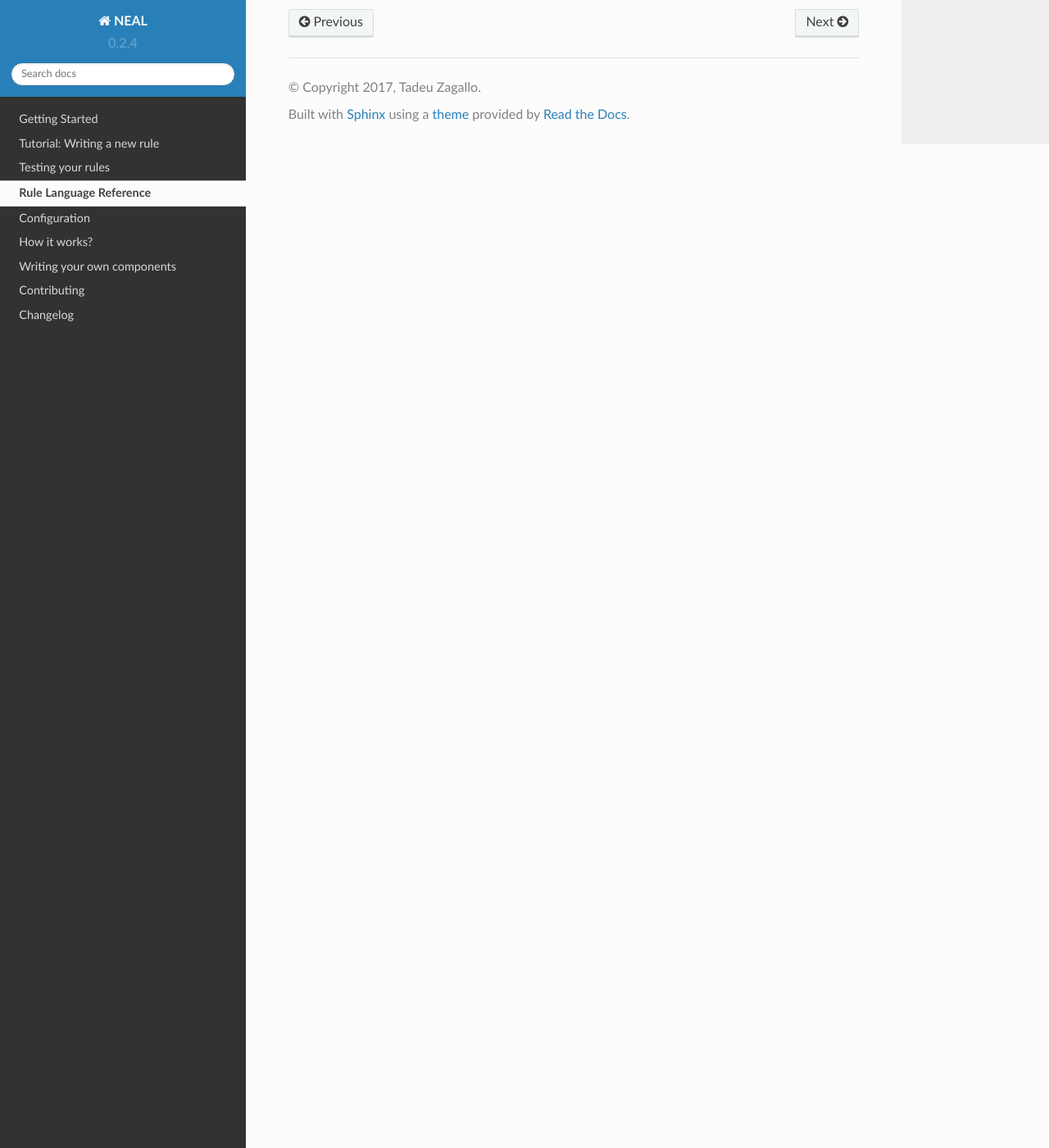
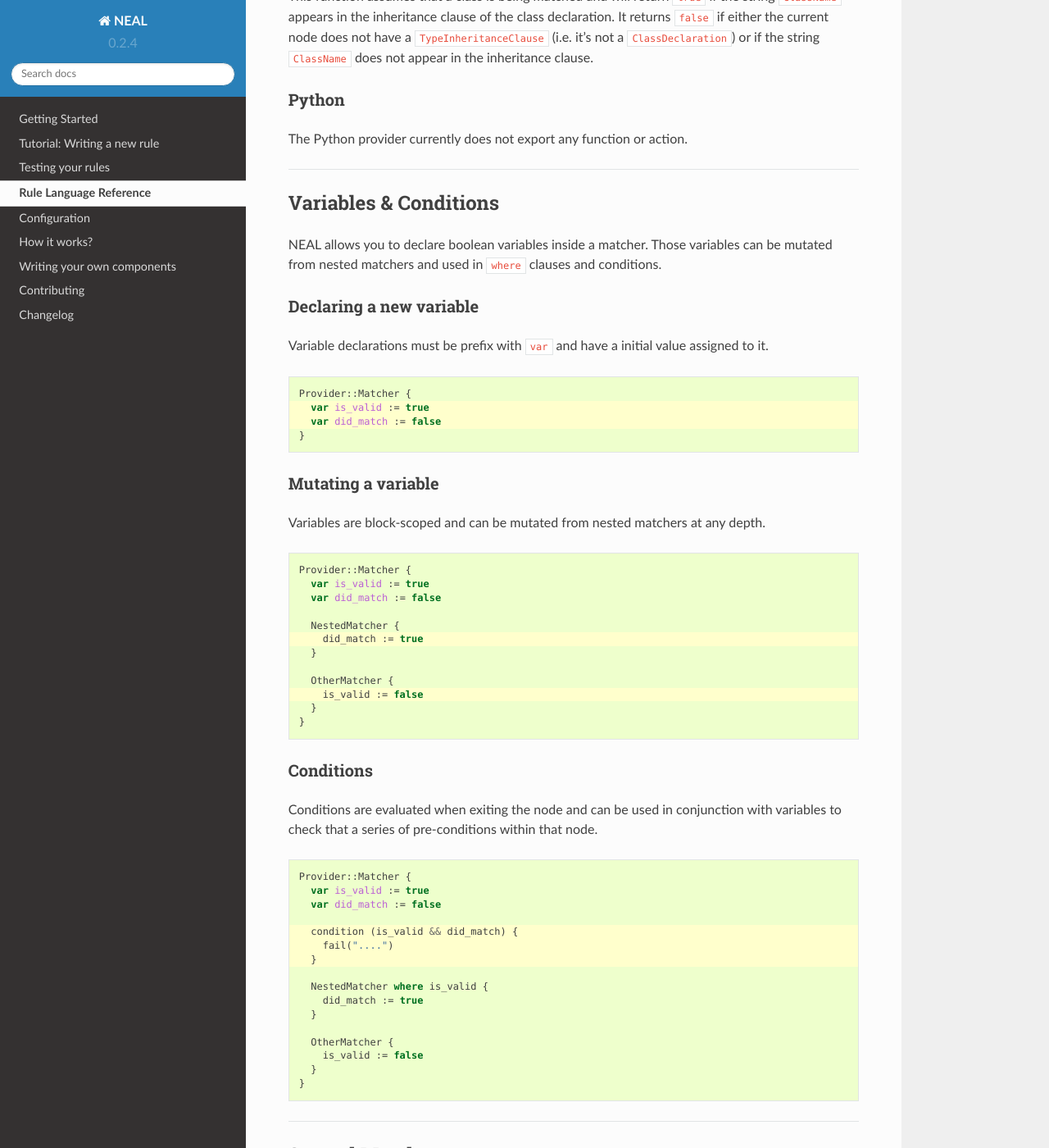
Before and after one commit to uber/NEAL, a Sphinx documentation site: the page built from docs/reference.rst, in a window 1280 px wide and 1400 px high, scrolled down 2172 px. Shown: the whole window at 82% size. Built offline with Sphinx 7.4.7 and the Read the Docs theme 2.0.0, drawn with Linux system fonts in a browser that asks for light colours; some of the changed text lies outside the part shown.

Commit message:
[DOCS] Update based on feedback from #12

```diff
--- a/docs/index.rst
+++ b/docs/index.rst
@@ -43,7 +43,7 @@
 
   error: No forced unwrapping allowed
 
-Alternatively you can create a minimal configuration file as follows:
+Alternatively, you can create a minimal configuration file called ``neal.json``:
 
 .. code-block:: json
 
--- a/docs/reference.rst
+++ b/docs/reference.rst
@@ -7,6 +7,8 @@
 * Operators_ can be used to combine multiple expressions within predicates.
 * Actions_ can be taken in the body of match.
 * `AST Providers`_ can also export Functions and Actions.
+* `Variables & Conditions`_ can be used for expressing pre-conditions
+* `Scoped Matchers`_ can be used to restrict a matcher's breadth and depth.
 
 **Example:**
 
@@ -63,6 +65,11 @@
 
 Converts both :code:`Expression1` and :code:`Expression2` to boolean values and performs a boolean "or".
 
+:code:`node.property`
+++++++++++++++++++++++++++++++++++
+
+Access ``property`` of the AST ``node``. If the ``node`` is actually a list of nodes, the property access works like flatMap: the property access is computed for every node in the list and then compacted into a new list.
+
 ----
 
 Actions
@@ -96,3 +103,88 @@
 ++++++
 
 The Python provider currently does not export any function or action.
+
+----
+
+Variables & Conditions
+----------------------
+
+NEAL allows you to declare boolean variables inside a matcher. Those variables can be mutated from nested matchers and used in ``where`` clauses and conditions.
+
+Declaring a new variable
+++++++++++++++++++++++++
+
+Variable declarations must be prefix with ``var`` and have a initial value assigned to it.
+
+.. code-block:: swift
+  :emphasize-lines: 2,3
+
+  Provider::Matcher {
+    var is_valid := true
+    var did_match := false
+  }
+
+Mutating a variable
++++++++++++++++++++
+
+Variables are block-scoped and can be mutated from nested matchers at any depth.
+
+.. code-block:: swift
+  :emphasize-lines: 6,10
+
+  Provider::Matcher {
+    var is_valid := true
+    var did_match := false
+
+    NestedMatcher {
+      did_match := true
+    }
+
+    OtherMatcher {
+      is_valid := false
+    }
+  }
+
+Conditions
+++++++++++
+
+Conditions are evaluated when exiting the node and can be used in conjunction with variables to check that a series of pre-conditions within that node.
+
+.. code-block:: swift
+  :emphasize-lines: 5-7
+
+  Provider::Matcher {
+    var is_valid := true
+    var did_match := false
+
+    condition (is_valid && did_match) {
+      fail("....")
+    }
+
+    NestedMatcher where is_valid {
+      did_match := true
+    }
+
+    OtherMatcher {
+      is_valid := false
+    }
+  }
+
+----
+
+Scoped Matchers
+---------------
+
+Any matcher can be scoped to a given property of it's parent matcher, thus restricting in breadth: instead of searching through all the properties of the current AST node, restrict it to a single property. The choice of the operator used for scoping (``>`` vs ``>>``) can be used to restrict in depth: ``>`` will match only immediate children nodes, ``>>`` will nodes at any depth.
+
+For example, the following matcher will match ``class C { var x: String = "" }`` but not ``class C { func f() { var x: String = "" } }``
+
+.. code-block:: swift
+
+  Swift::Class {
+    ClassBody > VariableDeclaration {
+      fail("...")
+    }
+  }
+
+Replacing the ``>`` operator with ``>>`` would lead to matching both cases.
```
